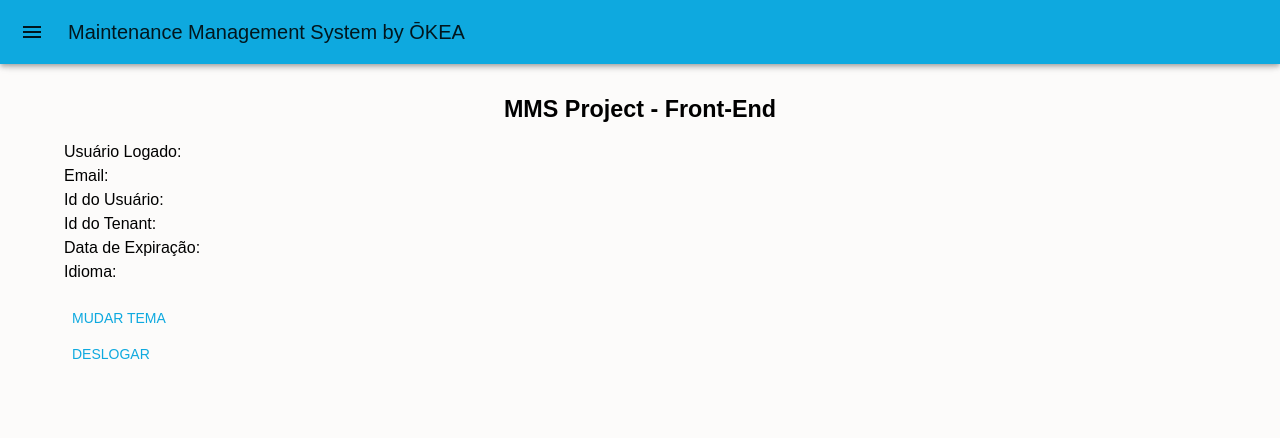
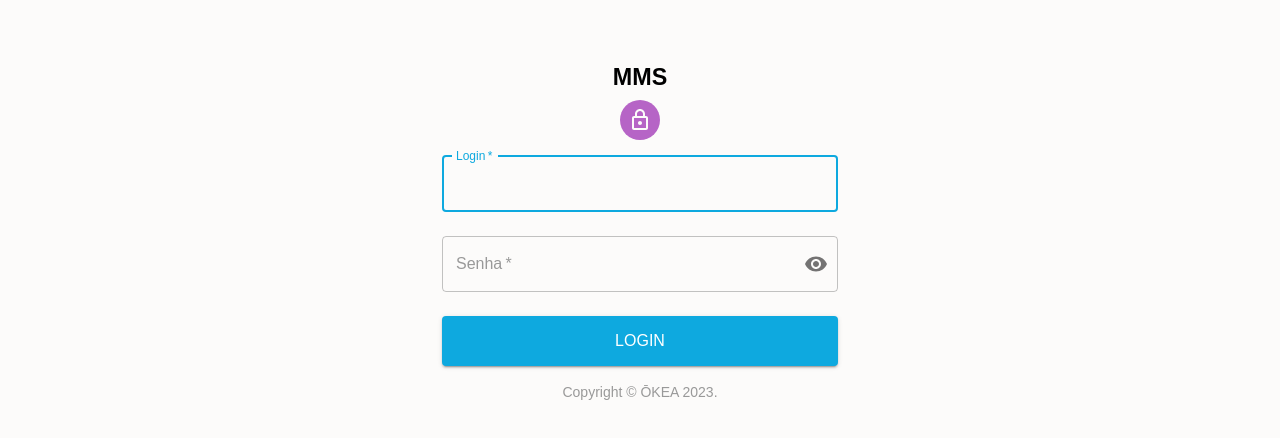
Before and after one commit to allanheil1/mms-frontend, a React (Vite) app: page / in a window 1280 px wide. Shown: the top 438 px of the page. Built offline with nearby package versions, Linux system fonts and the light colour scheme; no server answers.

Commit message:
Alterando roteamento

```diff
--- a/src/contexts/User/UserProvider.tsx
+++ b/src/contexts/User/UserProvider.tsx
@@ -21,7 +21,7 @@ export default function UserProvider({ children }: UserProviderProps) {
 
     function logout() {
         localStorage.removeItem('token');
-        navigate('/login');
+        navigate('/');
         openSnackbar('success', 'Você foi deslogado')
     }
 
--- a/src/pages/Auth/Login.tsx
+++ b/src/pages/Auth/Login.tsx
@@ -49,7 +49,7 @@ export default function SignIn() {
             IdiomaPadrao: decodedPayload.IdiomaPadrao
           });
           setLoginSuccess(true);
-          navigate('/');
+          navigate('/home');
         }else{
           setLoginSuccess(false);
           if(responseData){
--- a/src/routes/Routing.tsx
+++ b/src/routes/Routing.tsx
@@ -7,8 +7,8 @@ import MainDrawer from '@/components/MainDrawer/MainDrawer';
 const Routing = () => {
   return (
     <Routes>
-      <Route path="*" element={<MainDrawer> <Home /> </MainDrawer>} />
-      <Route path="/login" element={<Login />} />
+      <Route path="/home" element={<MainDrawer> <Home /> </MainDrawer>} />
+      <Route path="/" element={<Login />} />
       <Route path="/register" element={<Register />} />
     </Routes>
   );
```
